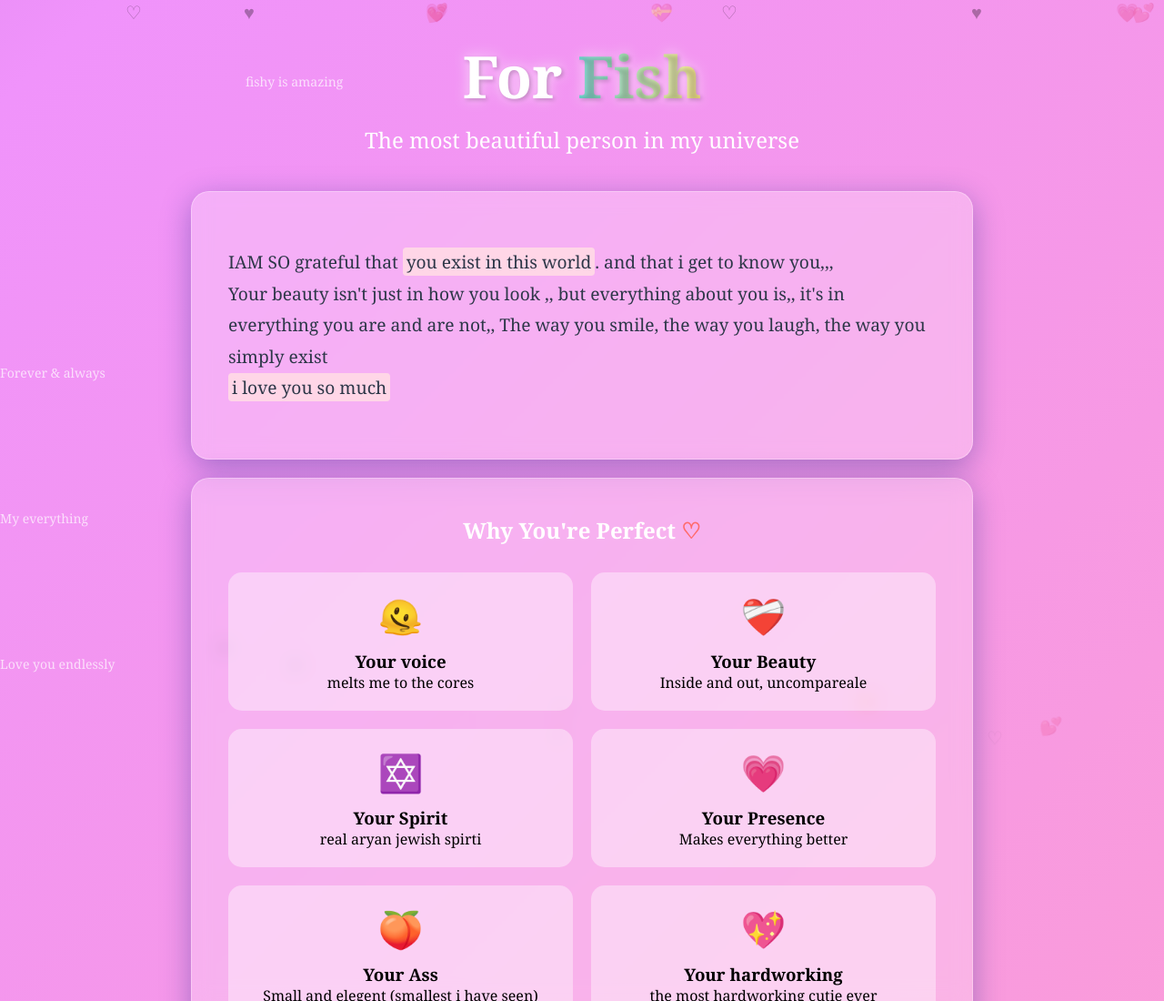
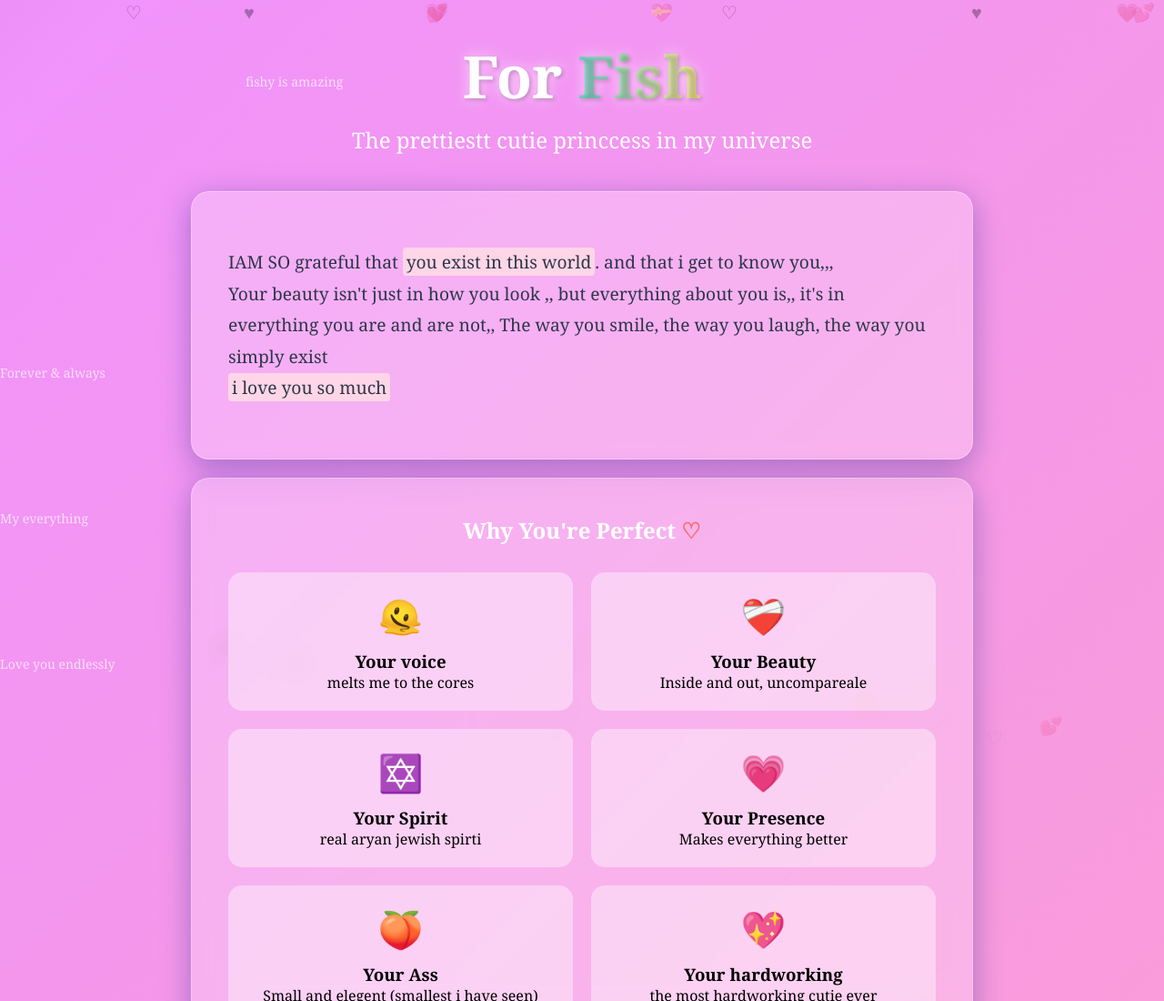
Before and after one commit to mohamedzayed80/fish-iloveyou, a plain HTML site: page index.html in a window 1280 px wide. Shown: the top 1100 px of the page at 91% size. Drawn offline with Linux system fonts and the light colour scheme.

Commit message:
Update index.html

```diff
--- a/index.html
+++ b/index.html
@@ -293,7 +293,7 @@
 
     <div class="container">
         <h1>For <span class="name">Fish</span></h1>
-        <p class="subtitle">The most beautiful person in my universe</p>
+        <p class="subtitle">The prettiestt cutie princcess in my universe</p>
 
         <div class="glass-card">
             <p class="love-text">
```
